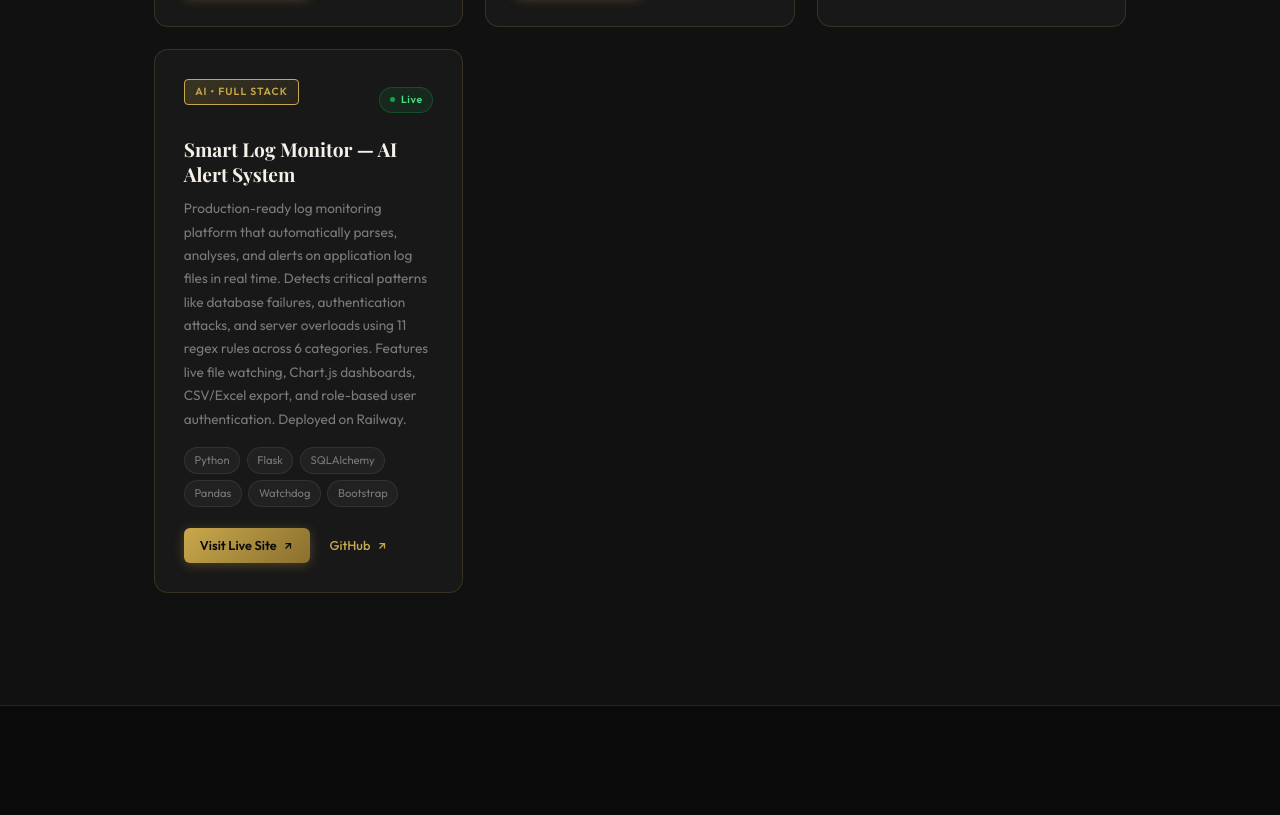
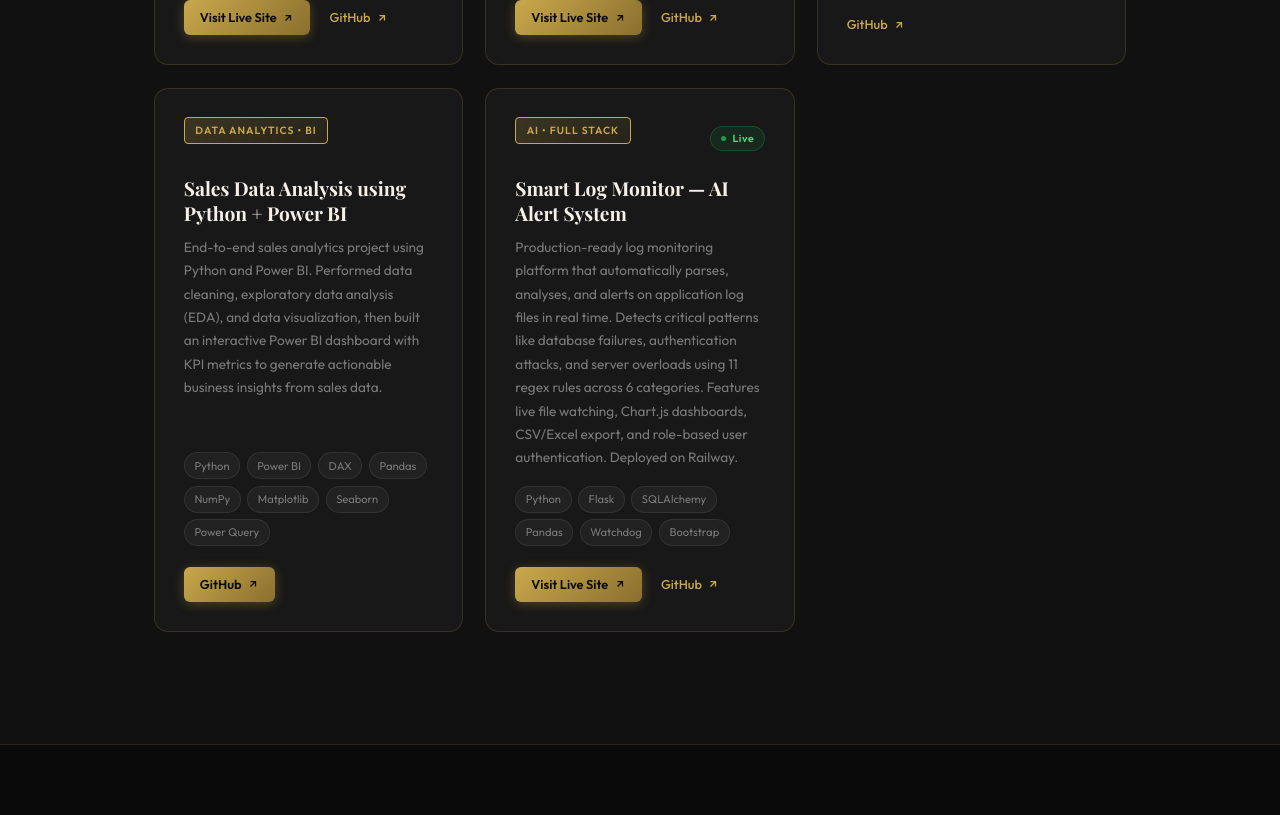
Before and after one commit to Tamilvanan260/portfolio, a plain HTML site: page index.html in a window 1280 px wide. Shown: the part 3845-4660 px from the top of the page. Drawn offline with nearby package versions, Linux system fonts and the light colour scheme; a web font is replaced by a local one.

Commit message:
ADD: New Project

```diff
--- a/index.html
+++ b/index.html
@@ -530,7 +530,8 @@ footer span:first-child{color:var(--gold-dim)}
       <div class="skill-card"><div class="skill-title">ML &amp; Data Science</div><div class="pills"><span class="pill">scikit-learn</span><span class="pill">TensorFlow</span><span class="pill">NumPy</span><span class="pill">Pandas</span></div></div>
       <div class="skill-card"><div class="skill-title">Visualization</div><div class="pills"><span class="pill">Matplotlib</span><span class="pill">Seaborn</span></div></div>
       <div class="skill-card"><div class="skill-title">Computer Vision</div><div class="pills"><span class="pill">OpenCV</span><span class="pill">MediaPipe</span><span class="pill">PyAutoGUI</span></div></div>
-      <div class="skill-card"><div class="skill-title">Tools &amp; Platforms</div><div class="pills"><span class="pill">VS Code</span><span class="pill">Google Colab</span><span class="pill">MySQL Workbench</span><span class="pill">Git</span></div></div>
+      <div class="skill-card"><div class="skill-title">Tools &amp; Platforms</div><div class="pills"><span class="pill">VS Code</span><span class="pill">Google Colab</span><span class="pill">MySQL Workbench</span><span class="pill">Git</span><span class="pill">Power BI</span><span class="pill">Power Query</span><span class="pill">Jupyter Notebook</span><span class="pill">Excel</span></div></div>
+      <div class="skill-card"><div class="skill-title">Analytics</div><div class="pills"><span class="pill">DAX</span></div></div>
       <div class="skill-card"><div class="skill-title">Soft Skills</div><div class="pills"><span class="pill">Teamwork</span><span class="pill">Problem-Solving</span><span class="pill">Critical Thinking</span><span class="pill">Collaboration</span></div></div>
     </div>
   </div>
@@ -610,6 +611,27 @@ footer span:first-child{color:var(--gold-dim)}
         <p>Cleaned and pre-processed 3+ datasets during a 3-week internship. Applied supervised &amp; unsupervised algorithms with 80/20 splits using scikit-learn pipelines.</p>
         <div class="proj-tech-row"><span class="proj-tech">Python</span><span class="proj-tech">scikit-learn</span><span class="proj-tech">Matplotlib</span><span class="proj-tech">Seaborn</span></div>
         <div class="proj-links-row"><a href="https://github.com/Tamilvanan260/" target="_blank" class="proj-link">GitHub <svg width="12" height="12" viewBox="0 0 24 24" fill="none" stroke="currentColor" stroke-width="2.5"><path d="M7 17L17 7M7 7h10v10"/></svg></a></div>
+      </div>
+
+      <div class="proj-card reveal d2">
+        <div class="proj-card-top">
+          <span class="proj-chip proj-chip--featured">Data Analytics &bull; BI</span>
+        </div>
+        <h3>Sales Data Analysis using Python + Power BI</h3>
+        <p>End-to-end sales analytics project using Python and Power BI. Performed data cleaning, exploratory data analysis (EDA), and data visualization, then built an interactive Power BI dashboard with KPI metrics to generate actionable business insights from sales data.</p>
+        <div class="proj-tech-row">
+          <span class="proj-tech">Python</span>
+          <span class="proj-tech">Power BI</span>
+          <span class="proj-tech">DAX</span>
+          <span class="proj-tech">Pandas</span>
+          <span class="proj-tech">NumPy</span>
+          <span class="proj-tech">Matplotlib</span>
+          <span class="proj-tech">Seaborn</span>
+          <span class="proj-tech">Power Query</span>
+        </div>
+        <div class="proj-links-row">
+          <a href="https://github.com/Tamilvanan260/Sales-Data-Analysis-" target="_blank" class="proj-link proj-link--primary">GitHub <svg width="12" height="12" viewBox="0 0 24 24" fill="none" stroke="currentColor" stroke-width="2.5"><path d="M7 17L17 7M7 7h10v10"/></svg></a>
+        </div>
       </div>
 
       <div class="proj-card reveal d1">
```
